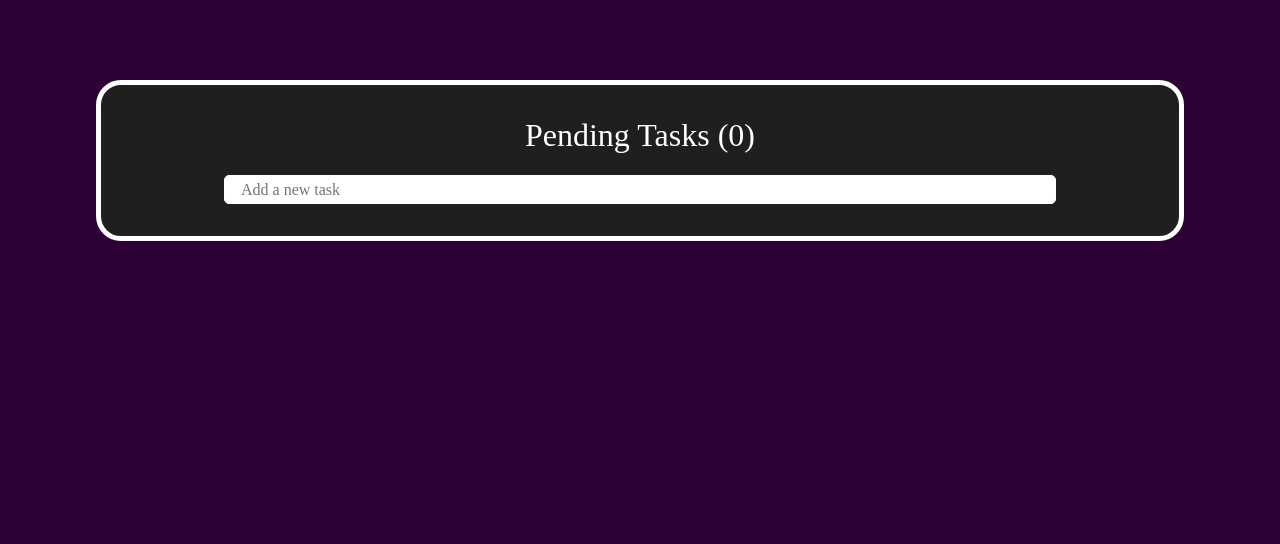
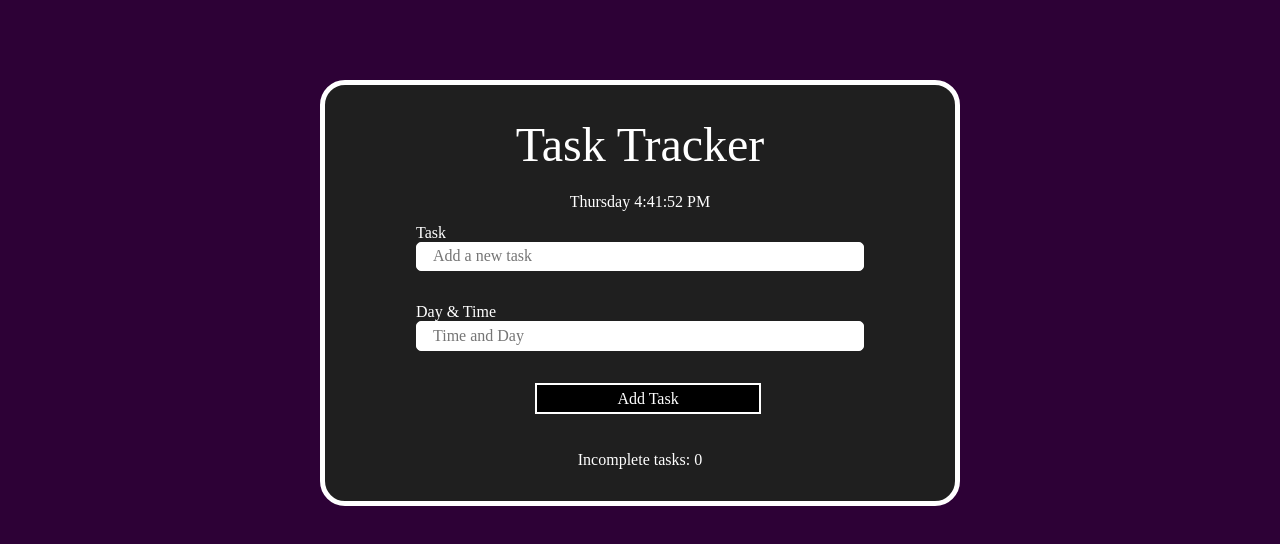
Before and after one commit to MiguelGGithub/First-React-Project-To-do-List-, a React (Vite) app: page / in a window 1280 px wide. Shown: the top 544 px of the page. Built offline with nearby package versions, Linux system fonts and the light colour scheme; a web font is replaced by a local one.

Commit message:
Pushing finished work

```diff
--- a/src/components/Body.jsx
+++ b/src/components/Body.jsx
@@ -17,8 +17,11 @@ export default function Body() {
 
     return (
       <div className="todo-body">
+        <div className="todo-pending-tasks">
+          <h1>Task Tracker</h1>
+        </div>
+        <InputTask taskArray={taskArray} setTaskArray={setTaskArray} />
         <PendingTasks taskArray={taskArray} setTaskArray={setTaskArray} />
-        <InputTask taskArray={taskArray} setTaskArray={setTaskArray} />
       </div>
     );
   }
--- a/src/components/InputTask.jsx
+++ b/src/components/InputTask.jsx
@@ -1,31 +1,106 @@
-import React from 'react';
+import React, { useRef } from 'react';
 import PropTypes from 'prop-types';
 
 export function InputTask(props) {
   const { setTaskArray } = props;
   const [taskInputValue, setTaskInputValue] = React.useState('');
+  const [timeInputValue, setTimeInputValue] = React.useState('');
+  const [isTimeInputValid, setIsTimeInputValid] = React.useState(true);
+  const [currentDayTime, setCurrentDayTime] = React.useState('');
+
+  const warningRef = useRef(null);
+
+  React.useEffect(() => {
+    // Function to get the current time and day of the week
+    function getCurrentDayTime() {
+      const currentTime = new Date();
+      const options = { weekday: 'long', hour: 'numeric', minute: 'numeric', hour12: true, second: 'numeric' };
+      const formattedDayTime = currentTime.toLocaleString('en-US', options);
+      setCurrentDayTime(formattedDayTime);
+    }
+
+    getCurrentDayTime();
+
+    // Update the current time and day of the week every minute
+    const interval = setInterval(getCurrentDayTime, 1000);
+
+    return () => {
+      clearInterval(interval);
+    };
+  }, []);
+
+  function isValidDayTime(input) {
+    // Regular expression to match valid day and time format
+    const dayTimeRegex = /^(Sunday|Monday|Tuesday|Wednesday|Thursday|Friday|Saturday|Today)\s\d{1,2}(:\d{2})?\s?(AM|PM)?$/i;
+    return dayTimeRegex.test(input);
+  }
 
   function storeInput(event) {
     event.preventDefault();
-    setTaskArray(prevTaskArray => [...prevTaskArray, taskInputValue]);
+    if (taskInputValue.trim() !== '' && isValidDayTime(timeInputValue.trim())) {
+      const newTask = { task: taskInputValue, time: timeInputValue.toUpperCase() };
+      setTaskArray((prevTaskArray) => [...prevTaskArray, newTask]);
       setTaskInputValue('');
+      setTimeInputValue('');
+      setIsTimeInputValid(true); // Reset the validity state
+    } else {
+      setIsTimeInputValid(false);
+      warningRef.current.classList.add('shake'); // Add "shake" class when the input is invalid
+    }
   }
 
-  function getInput(event) {
+  function getTaskInput(event) {
     setTaskInputValue(event.target.value);
+  }
+
+  function getTimeInput(event) {
+    setTimeInputValue(event.target.value);
+    setIsTimeInputValid(true); // Reset the validity state when the user types in the input field
+    warningRef.current.classList.remove('shake'); // Remove "shake" class when the user starts typing again
+  }
+
+  function stopEnter(event) {
+    if (event.key === 'Enter') {
+      event.preventDefault();
+    }
   }
 
   return (
     <>
-      <form onSubmit={storeInput}>
+      <div>{currentDayTime}</div>
+      <form onSubmit={storeInput} className='todo-input-form'>
+        <div>
+          <label htmlFor="taskName">Task</label>
           <input
             type="text"
+            id="taskName"
             name="task"
             value={taskInputValue}
-          onChange={getInput}
+            onChange={getTaskInput}
+            onKeyDown={stopEnter}
             placeholder="Add a new task"
-          className='todo-task-inputter'
+            className={`todo-task-inputter ${isTimeInputValid ? '' : 'invalid'}`}
           />
+        </div>
+        <div>
+          <label htmlFor="taskTime">Day & Time</label>
+          <input
+            type="text"
+            id="taskTime"
+            name="time"
+            value={timeInputValue}
+            onChange={getTimeInput}
+            onKeyDown={stopEnter}
+            placeholder="Time and Day"
+            className={`todo-task-inputter ${isTimeInputValid ? '' : 'invalid'}`}
+          />
+        </div>
+        {!isTimeInputValid && (
+          <div ref={warningRef} className="time-input-warning shake">
+            Please enter a valid task or time (e.g., 'Friday 9PM' or 'Today 1:30 PM').
+          </div>
+        )}
+        <button type="submit">Add Task</button>
       </form>
     </>
   );
--- a/src/components/PendingTasks.jsx
+++ b/src/components/PendingTasks.jsx
@@ -5,6 +5,27 @@ export function PendingTasks(props) {
     const { taskArray, setTaskArray } = props;
     const [taskStatus, setTaskStatus] = useState({});
 
+    const [currentDayTime, setCurrentDayTime] = useState('');
+
+
+    useEffect(() => {
+      // Function to get the current time and day of the week
+      function getCurrentDayTime() {
+        const currentTime = new Date();
+        const options = { weekday: 'long', hour: 'numeric', minute: 'numeric', hour12: true, second: 'numeric' };
+        const formattedDayTime = currentTime.toLocaleString('en-US', options);
+        setCurrentDayTime(formattedDayTime);
+      }
+
+      getCurrentDayTime();
+
+      // Update the current time and day of the week every minute
+      const interval = setInterval(getCurrentDayTime, 1000);
+
+      return () => {
+        clearInterval(interval);
+      };
+    }, []);
 
     function deleteTask(task) {
       const array = [...taskArray];
@@ -12,6 +33,13 @@ export function PendingTasks(props) {
       if (i !== -1) {
         array.splice(i, 1);
         setTaskArray(array);
+
+        setTaskStatus((prevTaskStatus) => {
+          const updatedTaskStatus = { ...prevTaskStatus };
+          delete updatedTaskStatus[task];
+          localStorage.setItem('taskStatus', JSON.stringify(updatedTaskStatus));
+          return updatedTaskStatus;
+        });
       }
     }
 
@@ -21,12 +49,24 @@ export function PendingTasks(props) {
           ...prevTaskStatus,
           [task]: !prevTaskStatus[task],
         };
+        localStorage.setItem('taskStatus', JSON.stringify(updatedTaskStatus)); // Store taskStatus in localStorage
         return updatedTaskStatus;
       });
     }
 
 
-  const uniqueTasks = [...new Set(taskArray)].filter(task => task !== '');
+    const uniqueTasks = [...new Set(taskArray)].filter((task) => task !== '');
+
+    function countIncompleteTasks() {
+      return uniqueTasks.reduce((count, taskObj) => {
+        if (!taskStatus[taskObj.task]) {
+          return count + 1;
+        }
+        return count;
+      }, 0);
+    }
+
+    const incompleteTasksCount = countIncompleteTasks();
 
     useEffect(() => {
       localStorage.setItem('taskArray', JSON.stringify(uniqueTasks));
@@ -37,21 +77,27 @@ export function PendingTasks(props) {
       if (storedTaskArray) {
         setTaskArray(JSON.parse(storedTaskArray));
       }
+
+      const storedTaskStatus = localStorage.getItem('taskStatus');
+      if (storedTaskStatus) {
+        setTaskStatus(JSON.parse(storedTaskStatus));
+      }
     }, [setTaskArray]);
 
-
-
-  const tasks = uniqueTasks.map((task, index) => (
-    <div className="todo-task" key={`${task}-${index}`}>
-      <span className={taskStatus[task] ? 'complete' : ''}>{task}</span>
+    const tasks = uniqueTasks.map((taskObj, index) => (
+      <div className={`todo-task ${taskStatus[taskObj.task] ? 'complete-task' : ''}`} key={index}>
+        <div className='todo-task-name'>
+          <span className={taskStatus[taskObj.task] ? 'complete' : ''}>{taskObj.task}</span>
+          <p className={`task-time ${taskStatus[taskObj.task] ? 'complete' : ''}`}>{taskObj.time}</p>
+        </div>
         <div>
           <button
-          className="completeTask"
-          onClick={() => completeTask(task)}
+            className={`completeTask ${taskStatus[taskObj.task] ? 'complete-button' : ''}`}
+            onClick={() => completeTask(taskObj.task)}
           >
-          Complete
+            {taskStatus[taskObj.task] ? 'Undo' : 'Complete'}
           </button>
-        <button className="deleteTask" onClick={() => deleteTask(task)}>
+          <button className="deleteTask" onClick={() => deleteTask(taskObj)}>
             X
           </button>
         </div>
@@ -60,9 +106,7 @@ export function PendingTasks(props) {
 
     return (
       <>
-      <div className="todo-pending-tasks">
-        <h1>Pending Tasks ({uniqueTasks.length})</h1>
-      </div>
+        <div>Incomplete tasks: {incompleteTasksCount}</div>
         {tasks}
       </>
     );
--- a/src/css/App.css
+++ b/src/css/App.css
@@ -47,7 +47,22 @@ button:hover{
     width: 65vw;
     padding: 0.3rem 1rem;
 }
-
+.todo-input-form > div{
+    margin: 1rem;
+    display: flex;
+    flex-direction: column;
+}
+.todo-input-form{
+    margin-top: -1.5rem;
+    display: flex;
+    flex-direction: column;
+    align-items: center;
+}
+.todo-input-form button{
+    margin-top: 1rem;
+    margin-left: 1rem;
+    margin-bottom: 1rem;
+}
 /************************
 *   Styles
 ************************/
@@ -57,13 +72,42 @@ button:hover{
     border-radius: 25px;
 }
 .todo-pending-tasks{
-    font-size: 2rem;
+    font-size: 3rem;
+    text-align: center;
 }
-
+.todo-input-form button{
+    padding: 0.3rem 5rem;
+    background-color: rgb(0, 0, 0);
+    color: white;
+    border: 2px solid white;
+}
+.todo-task-inputter{
+    border: 1px solid white;
+    border-radius: 5px;
+}
+.todo-task-name{
+    display: flex;
+    flex-direction: column;
+}
+.time-input-warning{
+    color: red;
+    text-align: center;
+}
+.invalid{
+    border: 1px solid red;
+}
+.task-time{
+    font-size: 0.7rem;
+}
 .todo-task{
     border: 3px solid white;
     border-radius: 5px;
+    padding: 1.5rem;
 }
+.todo-task span{
+    font-size: 1.3rem;
+}
+
 .completeTask, .deleteTask{
     padding: 0.1rem 0.5rem;
     border: none;
@@ -75,11 +119,61 @@ button:hover{
 .deleteTask{
     background-color: red;
 }
-.todo-task-inputter{
-    border: 1px solid white;
-    border-radius: 5px;
-}
+
 .complete{
     text-decoration: line-through;
-    color: red;
+    color: white;
 }
+.complete-task{
+    background-color: rgb(4, 126, 15);
+}
+.complete-button{
+    background-color: rgb(31, 31, 31);
+}
+
+
+
+
+.shake {
+    animation: shake 0.5s;
+    animation-iteration-count: 2s;
+}
+
+@keyframes shake {
+  0% { transform: translate(1px, 1px) rotate(0deg); }
+  10% { transform: translate(-1px, -2px) rotate(-1deg); }
+  20% { transform: translate(-3px, 0px) rotate(1deg); }
+  30% { transform: translate(3px, 2px) rotate(0deg); }
+  40% { transform: translate(1px, -1px) rotate(1deg); }
+  50% { transform: translate(-1px, 2px) rotate(-1deg); }
+  60% { transform: translate(-3px, 1px) rotate(0deg); }
+  70% { transform: translate(3px, 1px) rotate(-1deg); }
+  80% { transform: translate(-1px, -1px) rotate(1deg); }
+  90% { transform: translate(1px, 2px) rotate(0deg); }
+  100% { transform: translate(1px, -2px) rotate(-1deg); }
+}
+
+@media(min-width: 768px){
+    .todo-body{
+        width: 50vw;
+
+    }
+    .todo-task{
+        width: 40vw;
+    }
+    .todo-task-inputter{
+        width: 35vw;
+    }
+}
+@media(min-width: 1440px){
+    .todo-body{
+        width: 35vw;
+
+    }
+    .todo-task{
+        width: 30vw;
+    }
+    .todo-task-inputter{
+        width: 25vw;
+    }
+}
```
Lines whose indentation alone changed are shown as unchanged.
